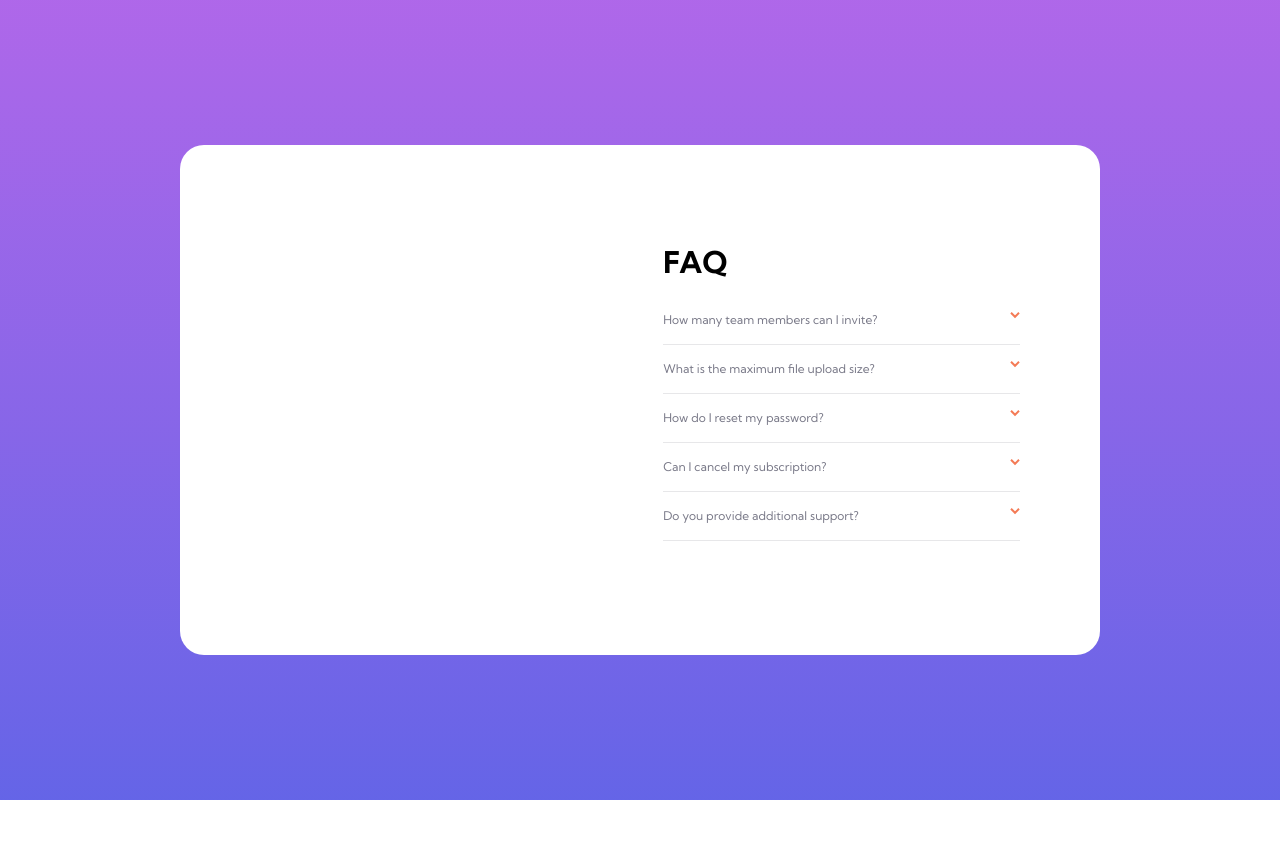
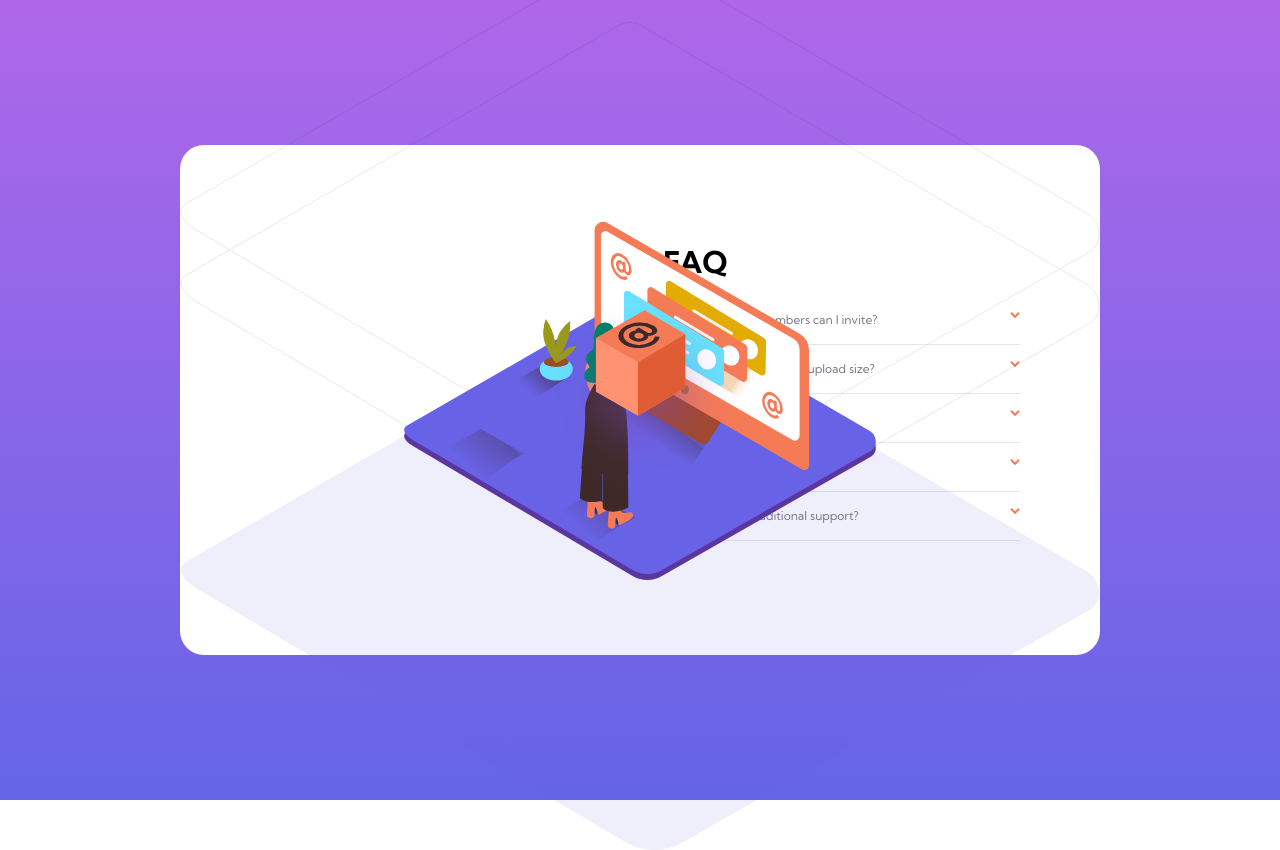
Before and after one commit to RyelBanfield/faq-accordion-card, a React (Vite) app: page / in a window 1280 px wide. Before the commit the page ends 800 px from the top, so only its background shows below. Built offline with nearby package versions, Linux system fonts and the light colour scheme.

Commit message:
Import Desktop Images

```diff
--- a/src/App.tsx
+++ b/src/App.tsx
@@ -1,3 +1,7 @@
+/* eslint-disable import/no-absolute-path */
+import Shadow from './assets/bg-pattern-desktop.svg';
+import Box from './assets/illustration-box-desktop.svg';
+import DesktopIllustration from './assets/illustration-woman-online-desktop.svg';
 import FAQ from './components/FAQ';
 import MobileImg from './components/MobileImg';
 
@@ -5,6 +9,9 @@ const App = () => (
   <div className="flex h-screen flex-col items-center justify-end bg-gradient-to-b from-soft-violet to-soft-blue sm:justify-center">
     <div className="relative mb-[22%] flex h-[530px] w-[330px] flex-col items-center rounded-3xl bg-white sm:mb-0 sm:h-[510px] sm:w-[920px] sm:justify-center">
       <MobileImg />
+      <img src={Shadow} alt="" className="absolute" />
+      <img src={DesktopIllustration} alt="" className="absolute" />
+      <img src={Box} alt="" className="absolute" />
       <FAQ />
     </div>
   </div>
--- a/src/components/MobileImg.tsx
+++ b/src/components/MobileImg.tsx
@@ -4,7 +4,6 @@ import MobileIllustration from '/src/assets/illustration-woman-online-mobile.svg
 
 const MobileImg = () => (
   <>
-    {' '}
     <img
       src={MobileIllustration}
       alt="Illustration of woman online"
```
